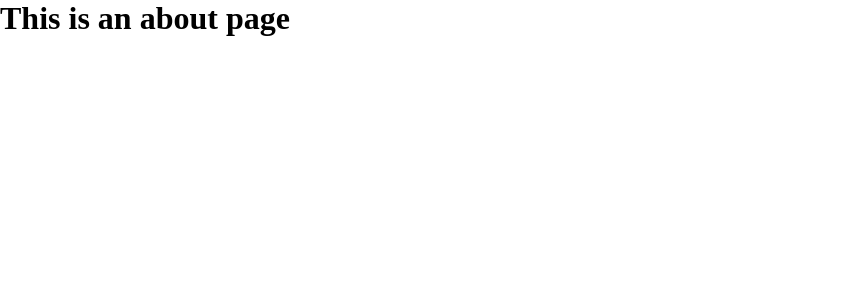
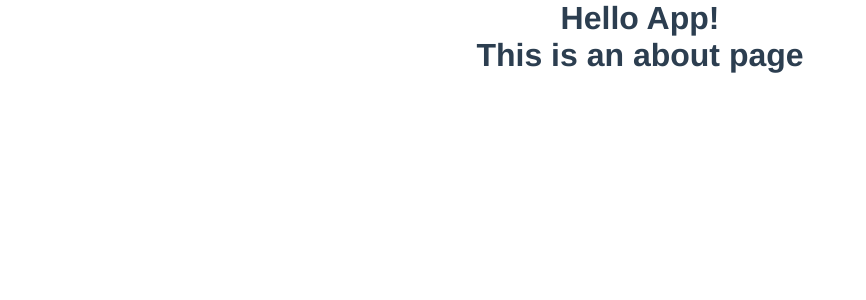
Before and after one commit to yoridori/vue-training-chat, a Vue app: page /#/ in a window 1280 px wide. Shown: the top 300 px of the page, without its empty margins (0-866 px from the left). Built offline with nearby package versions, Linux system fonts and the light colour scheme.

Commit message:
github pagesを使いたいためのコミット

```diff
--- a/src/App.vue
+++ b/src/App.vue
@@ -1,5 +1,6 @@
 <template>
-  <div>
+  <div id="app">
+    <h1>Hello App!</h1>
     <router-view/>
   </div>
 </template>
--- a/src/router/index.js
+++ b/src/router/index.js
@@ -41,8 +41,8 @@ const routes = [
 
 const router = new VueRouter({
   routes,
-  mode: 'history',
-  base: process.env.publicPath,
+  // mode: 'history',
+  // base: process.env.publicPath,
 })
 
 export default router
```
Also changed, not shown: 5 other files (tests, documents, lock files or other folders).
